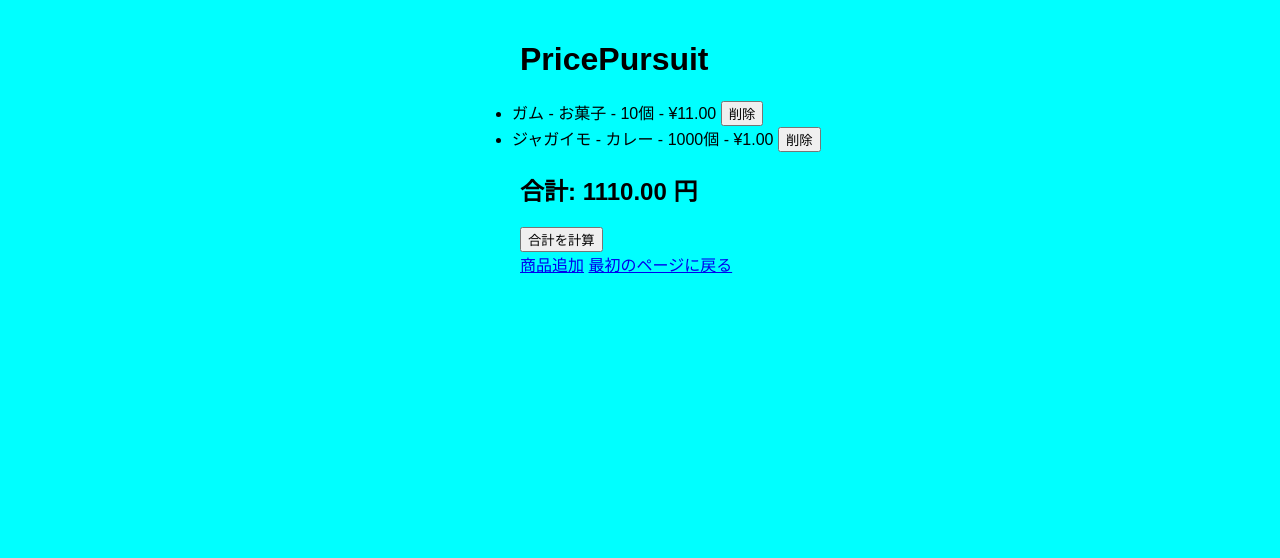
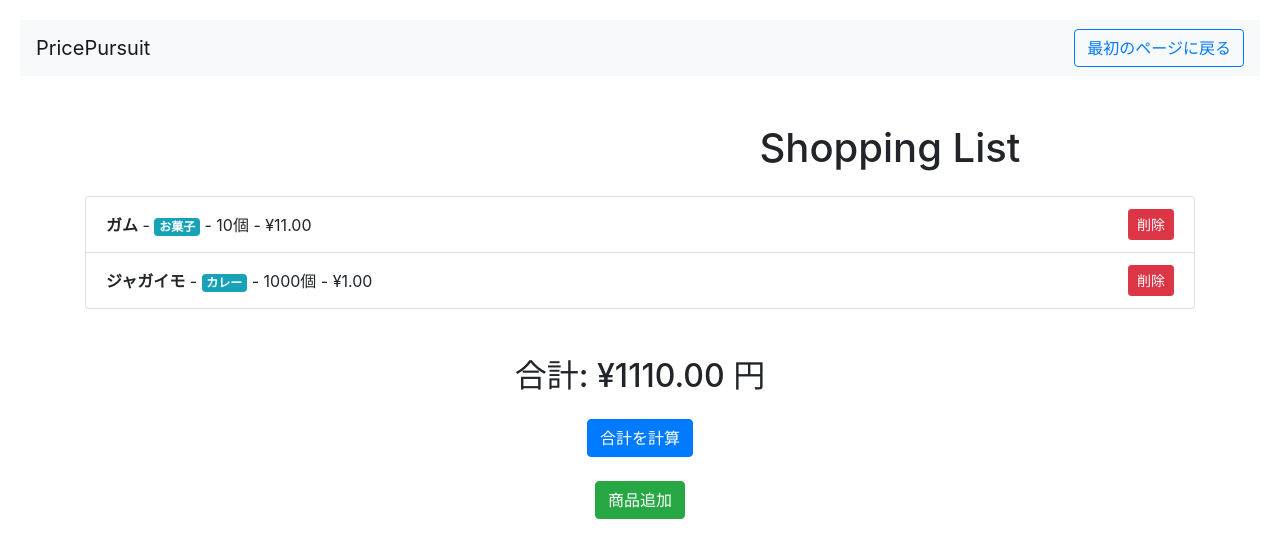
Before and after one commit to tatusyanin/todo_project, a Django app: page /shopping/ in a window 1280 px wide. Shown: the top 558 px of the page. Run offline with Django 4.2, Linux system fonts and the light colour scheme; data comes from the database, SQL or seed files in the repository; some libraries are stand-ins or nearby versions.

Commit message:
Update shopping_todo.html

```diff
--- a/templates/shopping_todo.html
+++ b/templates/shopping_todo.html
@@ -6,30 +6,62 @@
     <title>Shopping Todo - リスト</title>
     {% load static %}
     <link rel="stylesheet" href="{% static 'css/styles_shopping.css' %}">
+    <!-- Bootstrap CSS -->
+    <link rel="stylesheet" href="https://stackpath.bootstrapcdn.com/bootstrap/4.5.2/css/bootstrap.min.css">
 </head>
 <body>
-    <h1>PricePursuit</h1>
-    <div class="shopping">
-    <ul>
+
+    <!-- ナビゲーションバー -->
+    <nav class="navbar navbar-expand-lg navbar-light bg-light">
+        <a class="navbar-brand" href="#">PricePursuit</a>
+        <div class="ml-auto">
+            <a href="{% url 'todo_list' %}" class="btn btn-outline-primary">最初のページに戻る</a>
+        </div>
+    </nav>
+
+    <div class="container mt-5">
+        <h1 class="text-center mb-4">Shopping List</h1>
+
+        <!-- 商品リスト -->
+        <div class="shopping-list">
+            <ul class="list-group">
                 {% for item in items %}
-        <li>
-            {{ item.item_name }} - {{ item.category.name }} - {{ item.quantity }}個 - ¥{{ item.prices }}
-            <form method="post" action="{% url 'delete_shopping_item' item.id %}" style="display:inline;">
+                <li class="list-group-item d-flex justify-content-between align-items-center">
+                    <div>
+                        <strong>{{ item.item_name }}</strong> -
+                        <span class="badge badge-info">{{ item.category.name }}</span> -
+                        {{ item.quantity }}個 -
+                        <span>¥{{ item.prices }}</span>
+                    </div>
+                    <form method="post" action="{% url 'delete_shopping_item' item.id %}">
                         {% csrf_token %}
-                <button type="submit" onclick="return confirm('まじで削除しますか？');">削除</button>
+                        <button type="submit" class="btn btn-danger btn-sm" onclick="return confirm('まじで削除しますか？');">削除</button>
                     </form>
                 </li>
+                {% empty %}
+                <li class="list-group-item text-center">商品がありません</li>
                 {% endfor %}
             </ul>
         </div>
-    <div class="price">
-    <h2>合計: {{ total_price }} 円</h2>
+
+        <!-- 合計金額セクション -->
+        <div class="price-section mt-5 text-center">
+            <h2>合計: ¥{{ total_price }} 円</h2>
             <form method="post" action="{% url 'calculate_total_price' %}">
                 {% csrf_token %}
-        <button type="submit">合計を計算</button>
+                <button type="submit" class="btn btn-primary mt-3">合計を計算</button>
             </form>
-    <a href="{% url 'shopping_item_add' %}">商品追加</a>
-    <a href="{% url 'todo_list' %}">最初のページに戻る</a>
         </div>
+
+        <!-- 商品追加リンク -->
+        <div class="text-center mt-4">
+            <a href="{% url 'shopping_item_add' %}" class="btn btn-success">商品追加</a>
+        </div>
+    </div>
+
+    <!-- Bootstrap JS, Popper.js, and jQuery -->
+    <script src="https://code.jquery.com/jquery-3.5.1.slim.min.js"></script>
+    <script src="https://cdn.jsdelivr.net/npm/@popperjs/core@2.9.2/dist/umd/popper.min.js"></script>
+    <script src="https://stackpath.bootstrapcdn.com/bootstrap/4.5.2/js/bootstrap.min.js"></script>
 </body>
 </html>
```
Lines whose indentation alone changed are shown as unchanged.
